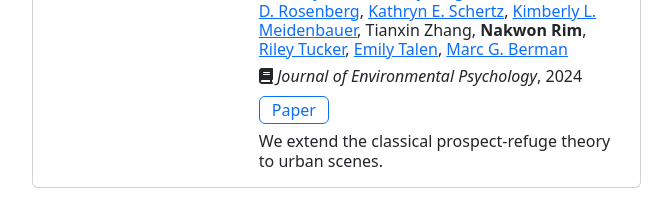
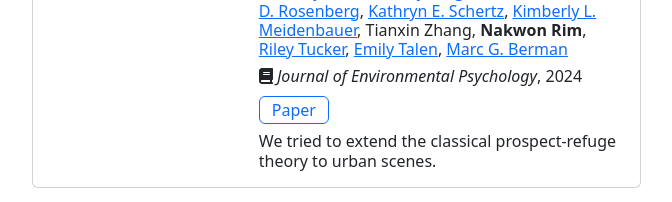
Before and after one commit to nwrim/nwrim.github.io, a plain HTML site: page index.html in a window 1280 px wide. Shown: the part 1180-1382 px from the top of the page, without its empty margins (304-976 px from the left). Drawn offline with nearby package versions, Linux system fonts and the light colour scheme; some icons are missing.

```diff
--- a/index.html
+++ b/index.html
@@ -154,7 +154,7 @@
               <h6 class="card-text"><i class="fas fa-users"></i> <a href="https://scholar.google.com/citations?user=UtcVj0wAAAAJ&hl=en&oi=ao">Gaby N. Akcelik</a>, <a href="https://kywch.github.io/">Kyoung Whan Choe</a>, <a href="https://cablab.uchicago.edu/">Monica D. Rosenberg</a>, <a href="https://scholar.google.com/citations?user=SDnocu8AAAAJ&hl=en">Kathryn E. Schertz</a>, <a href="https://labs.wsu.edu/scene-lab/">Kimberly L. Meidenbauer</a>, Tianxin Zhang, <b>Nakwon Rim</b>, <a href="https://dr-rtucker.github.io/webpage/">Riley Tucker</a>, <a href="https://urbanism.uchicago.edu/">Emily Talen</a>, <a href="https://voices.uchicago.edu/bermanlab/">Marc G. Berman</a></h6>
               <h6><i class="fas fa-book"></i> <i>Journal of Environmental Psychology</i>, 2024</h6>
               <h6><a role="button" class="btn btn-outline-primary btn-custom" href="https://doi.org/10.1016/j.jenvp.2024.102344">Paper</a></h6>
-              <h6 class="card-text">We extend the classical prospect-refuge theory to urban scenes.</h6>
+              <h6 class="card-text">We tried to extend the classical prospect-refuge theory to urban scenes.</h6>
             </div>
           </div>
         </div>
```
